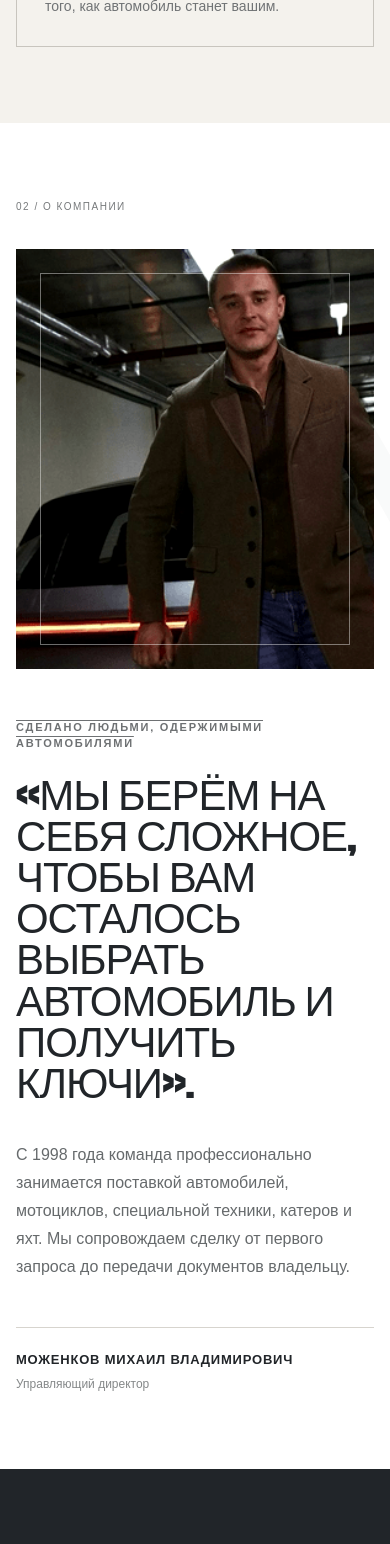
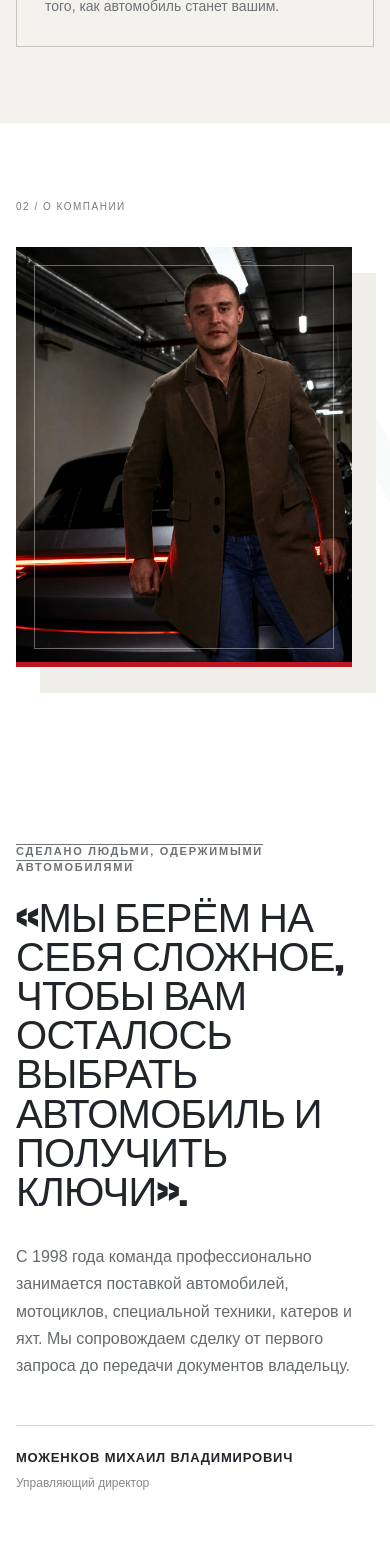
Before and after one commit to pedovochkin/autoconclave, a Next.js app: page / in a window 390 px wide. Shown: the part 3380-4924 px from the top of the page. Built offline with nearby package versions, Linux system fonts and the light colour scheme.

Commit message:
Improve director portrait and story layout

```diff
--- a/app/globals.css
+++ b/app/globals.css
@@ -164,17 +164,17 @@ h2 em { display: block; color: var(--red); font-style: normal; }
 
 /* Story */
 .story { position: relative; background: #fff; overflow: hidden; }
-.story::before { content: "АК"; position: absolute; left: 40%; top: 7%; color: rgba(33,37,41,.025); font-family: Impact, sans-serif; font-size: 380px; line-height: .8; transform: rotate(-8deg); }
-.story-grid { display: grid; grid-template-columns: .86fr 1.14fr; gap: clamp(50px, 8vw, 130px); align-items: center; }
-.story-media { position: relative; min-height: 620px; }
+.story::before { content: "АК"; position: absolute; left: 48%; top: 8%; color: rgba(33,37,41,.025); font-family: Impact, sans-serif; font-size: 340px; line-height: .8; transform: rotate(-7deg); }
+.story-grid { display: grid; grid-template-columns: minmax(380px, .72fr) minmax(0, 1.28fr); gap: clamp(56px, 7vw, 112px); align-items: center; }
+.story-media { position: relative; min-height: 690px; }
 .story-number { position: absolute; left: 0; top: 0; z-index: 4; color: #777a7c; font-size: 10px; letter-spacing: .15em; text-transform: uppercase; }
-.portrait-wrap { position: absolute; left: 10%; right: 0; bottom: 0; height: 560px; overflow: hidden; background: linear-gradient(145deg, #eeeae3, #c7c5c1); }
-.portrait-wrap::before { content: ""; position: absolute; left: -180px; top: -100px; width: 520px; height: 240px; border: 24px solid var(--red); border-left-color: var(--ink); border-radius: 50%; transform: rotate(-18deg); opacity: .88; }
-.portrait-wrap img { position: absolute; z-index: 2; width: 100%; height: 100%; object-fit: cover; object-position: center; filter: grayscale(.18) contrast(1.05); }
-.portrait-outline { position: absolute; z-index: 3; inset: 24px; border: 1px solid rgba(255,255,255,.42); pointer-events: none; }
-.story-copy { position: relative; z-index: 2; }
-.story-copy blockquote { margin: 0 0 40px; font-family: Impact, "Arial Black", sans-serif; font-size: clamp(42px, 4.8vw, 72px); line-height: .98; letter-spacing: -.025em; text-transform: uppercase; }
-.story-copy > p:not(.overline) { max-width: 700px; margin: 0; color: #666a6c; font-size: 18px; line-height: 1.75; }
+.portrait-wrap { position: absolute; left: 0; top: 52px; width: min(100%, 520px); aspect-ratio: 4 / 5; overflow: hidden; background: #171a1d; box-shadow: 24px 26px 0 #f0eee9; }
+.portrait-wrap::after { content: ""; position: absolute; z-index: 3; left: 0; right: 0; bottom: 0; height: 5px; background: var(--red); }
+.portrait-wrap img { position: absolute; z-index: 2; width: 100%; height: 100%; object-fit: cover; object-position: 50% 42%; filter: contrast(1.02) saturate(.92); }
+.portrait-outline { position: absolute; z-index: 3; inset: 18px; border: 1px solid rgba(255,255,255,.38); pointer-events: none; }
+.story-copy { position: relative; z-index: 2; max-width: 890px; padding-top: 24px; }
+.story-copy blockquote { max-width: 880px; margin: 0 0 34px; font-family: Impact, "Arial Black", sans-serif; font-size: clamp(42px, 3.7vw, 62px); line-height: .98; letter-spacing: -.018em; text-transform: uppercase; }
+.story-copy > p:not(.overline) { max-width: 740px; margin: 0; color: #666a6c; font-size: 17px; line-height: 1.7; }
 .signature-line { display: grid; gap: 6px; margin-top: 46px; padding-top: 22px; border-top: 1px solid #d7d4ce; }
 .signature-line b { font-size: 13px; text-transform: uppercase; letter-spacing: .06em; }
 .signature-line span { color: #858889; font-size: 12px; }
@@ -270,9 +270,9 @@ footer { background: #111315; color: #fff; }
   .section { padding: 96px 0; }
   .section-head { grid-template-columns: 1fr; }
   .advantage-grid { grid-template-columns: repeat(2, 1fr); }
-  .story-grid { grid-template-columns: .8fr 1.2fr; gap: 50px; }
-  .story-media { min-height: 520px; }
-  .portrait-wrap { height: 470px; }
+  .story-grid { grid-template-columns: minmax(340px, .8fr) minmax(0, 1.2fr); gap: 54px; }
+  .story-media { min-height: 590px; }
+  .portrait-wrap { width: min(100%, 440px); }
   .process-grid { grid-template-columns: .72fr 1.28fr; }
   .case-showcase { grid-template-columns: 1.3fr .7fr; min-height: 500px; }
   .case-image { min-height: 500px; }
@@ -287,9 +287,10 @@ footer { background: #111315; color: #fff; }
   .advantage-card { min-height: 300px; }
   .advantage-card h3 { margin-top: 86px; }
   .story-grid { grid-template-columns: 1fr; }
-  .story-media { min-height: 470px; }
-  .portrait-wrap { left: 0; height: 420px; }
-  .story-copy blockquote { font-size: 42px; }
+  .story-media { min-height: 590px; }
+  .portrait-wrap { top: 48px; width: calc(100% - 22px); max-width: 430px; }
+  .story-copy { padding-top: 0; }
+  .story-copy blockquote { font-size: 40px; }
   .story-copy > p:not(.overline) { font-size: 16px; }
   .process-grid { grid-template-columns: 1fr; }
   .step-list { display: flex; overflow-x: auto; border-bottom: 1px solid rgba(255,255,255,.15); }
--- a/app/page.tsx
+++ b/app/page.tsx
@@ -157,7 +157,7 @@ export default function Home() {
           <div className="story-media">
             <div className="story-number">02 / О компании</div>
             <div className="portrait-wrap">
-              <img src="/images/director.png" alt="Михаил Моженков, управляющий директор" />
+              <img src="/images/director-v2.png" alt="Михаил Моженков, управляющий директор" />
               <span className="portrait-outline" aria-hidden="true" />
             </div>
           </div>
```
Also changed, not shown: public/images/director-v2.png (added).
